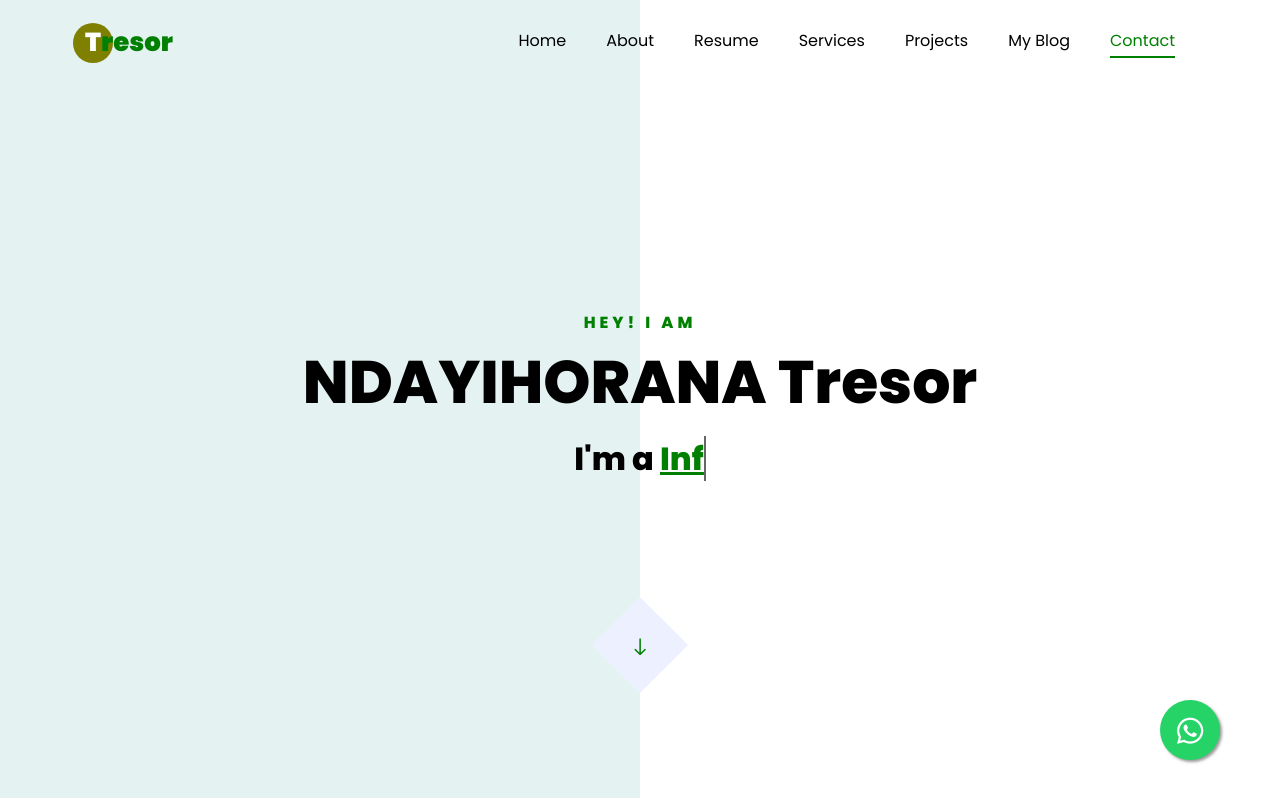
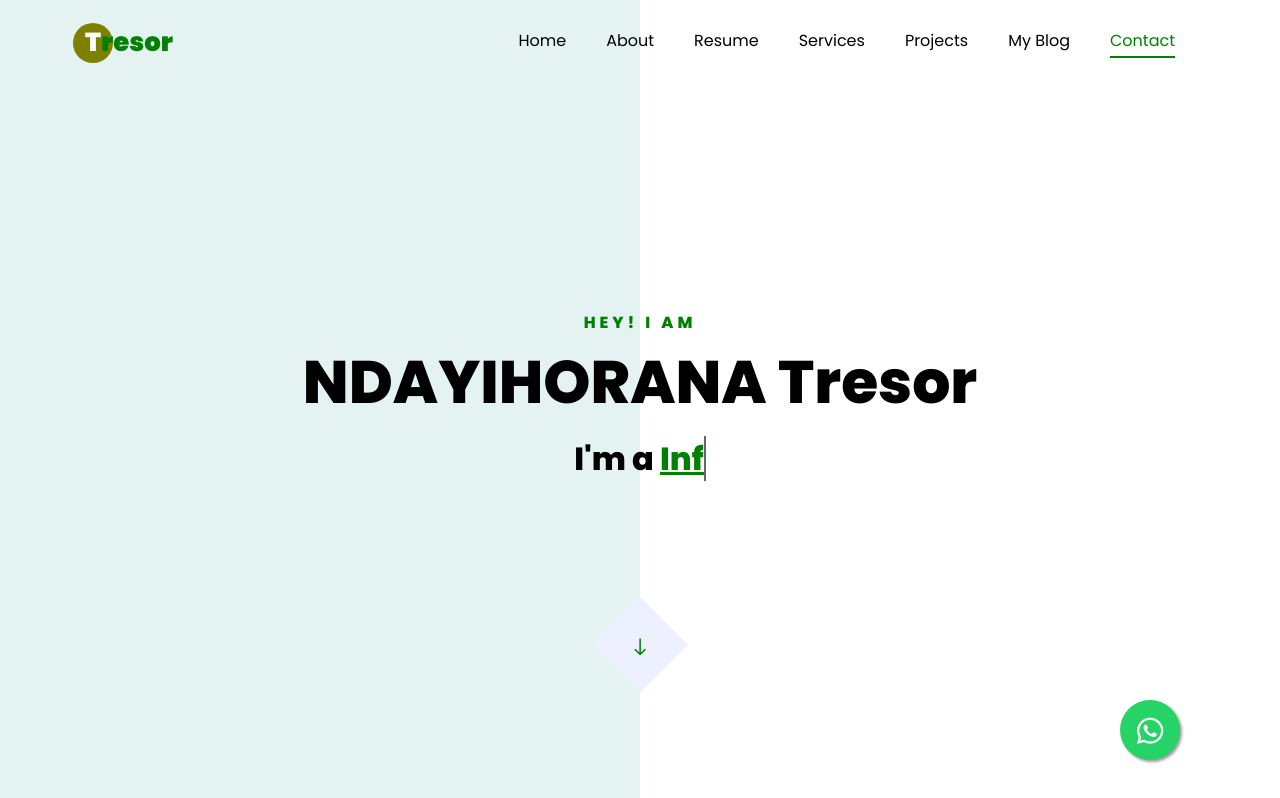
Before and after one commit to NDAYIHORANA/ndayihoranatresor.github.io, a plain HTML site: page index.html in a window 1280 px wide. Shown: the top 798 px of the page. Drawn offline with Linux system fonts and the light colour scheme; files whose address does not match are found by name.

Commit message:
Update index.html

```diff
--- a/index.html
+++ b/index.html
@@ -53,7 +53,7 @@
       width: 60px;
       height: 60px;
       bottom: 40px;
-      right: 60px;
+      right: 100px;
       background-color: #25d366;
       color: #fff;
       border-radius: 50px;
```
